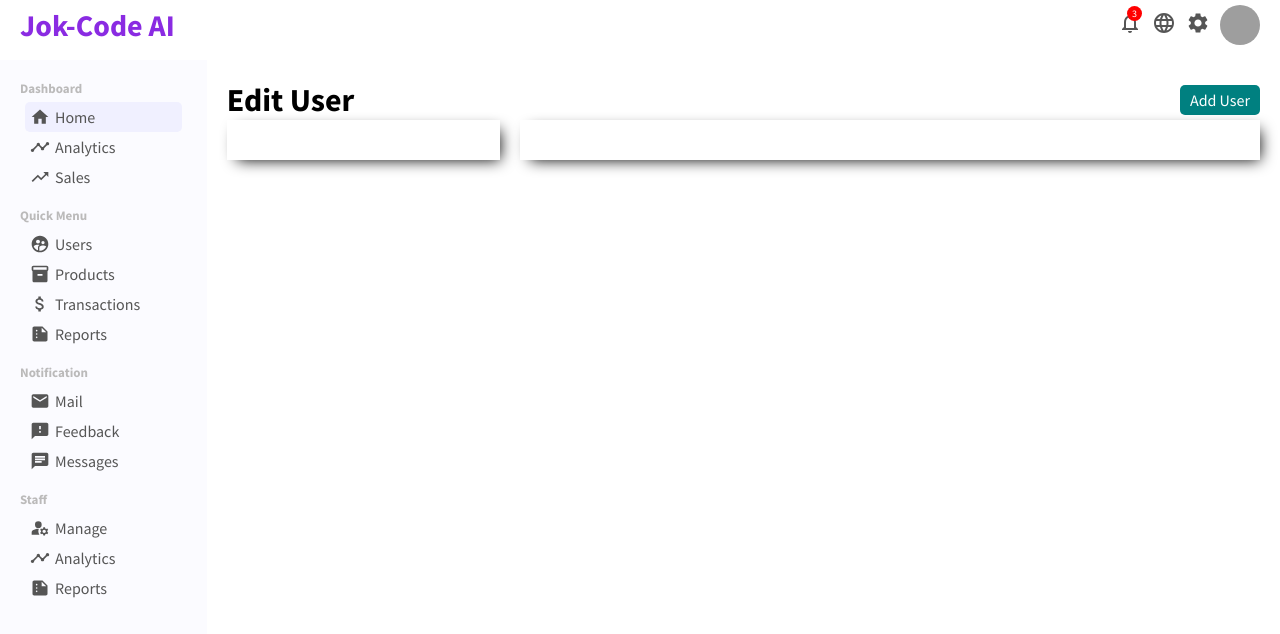
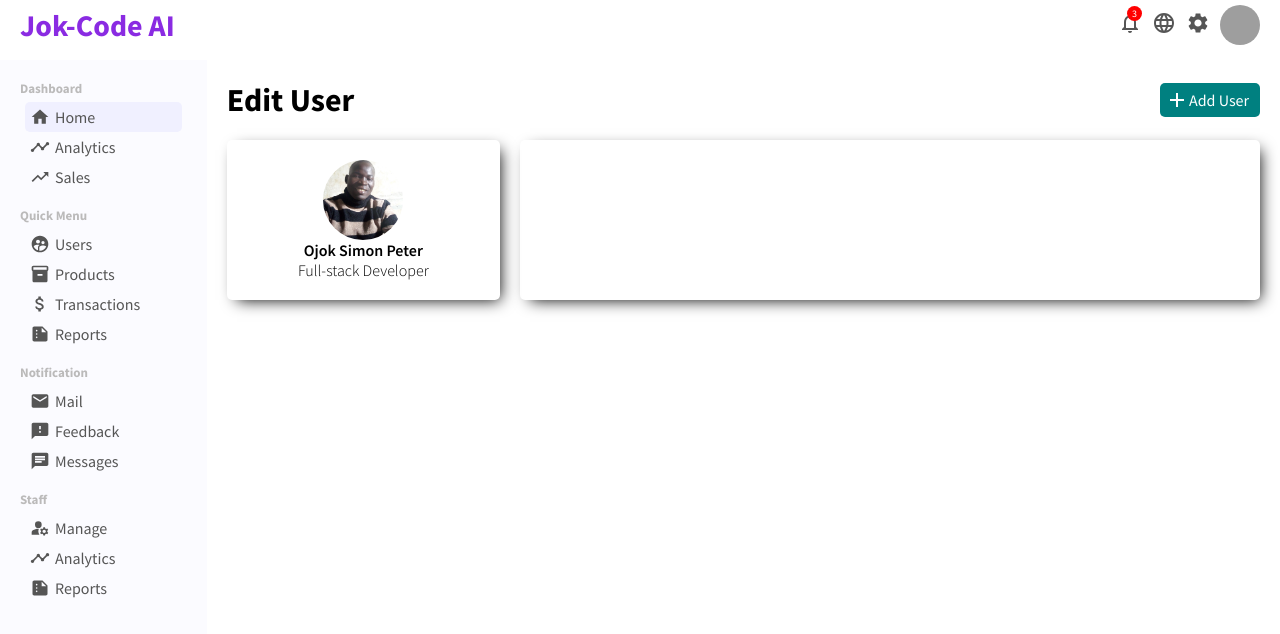
Before and after one commit to Jokmonsimon/react-admin-dashboard, a React (Create React App) app: page /user/1 in a window 1280 px wide. Shown: the top 634 px of the page. Built offline with nearby package versions, Linux system fonts and the light colour scheme; grey boxes are pictures that could not be loaded.

Commit message:
New update

```diff
--- a/src/pages/user/User.css
+++ b/src/pages/user/User.css
@@ -10,7 +10,9 @@
 }
 
 .add-user-button {
-  width: 80px;
+  display: flex;
+  align-items: center;
+  width: 100px;
   border: none;
   padding: 5px;
   background-color: teal;
@@ -22,12 +24,14 @@
 
 .user-container {
   display: flex;
+  margin-top: 20px;
 }
 
 .show-user {
   flex: 1;
   padding: 20px;
   margin-right: 20px;
+  border-radius: 5px;
   -webkit-box-shadow: 5px 5px 15px -5px #000000;
   box-shadow: 5px 5px 15px -5px #000000;
 }
@@ -35,6 +39,29 @@
 .update-user {
   flex: 3;
   padding: 20px;
+  border-radius: 5px;
   -webkit-box-shadow: 5px 5px 15px -5px #000000;
   box-shadow: 5px 5px 15px -5px #000000;
 }
+
+.show-user {
+  display: flex;
+  flex-direction: column;
+  align-items: center;
+  justify-content: center;
+}
+
+.show-user-iamge {
+  width: 80px;
+  height: 80px;
+  border-radius: 50%;
+  object-fit: cover;
+}
+
+.show-username {
+  font-weight: 600;
+}
+
+.show-user-title {
+  font-weight: 300;
+}
--- a/src/pages/user/User.jsx
+++ b/src/pages/user/User.jsx
@@ -1,3 +1,4 @@
+import { Add } from "@mui/icons-material";
 import "./User.css";
 
 export default function User() {
@@ -5,10 +6,16 @@ export default function User() {
     <div className="user">
       <div className="user-title-container">
         <h1 className="user-title">Edit User</h1>
-        <button className="add-user-button">Add User</button>
+        <button className="add-user-button">
+          <Add /> Add User
+        </button>
       </div>
       <div className="user-container">
-        <div className="show-user"></div>
+        <div className="show-user">
+          <img src="/images/Ojok.jpg" alt="" className="show-user-iamge" />
+          <div className="show-username">Ojok Simon Peter</div>
+          <div className="show-user-title">Full-stack Developer</div>
+        </div>
         <div className="update-user"></div>
       </div>
     </div>
```
